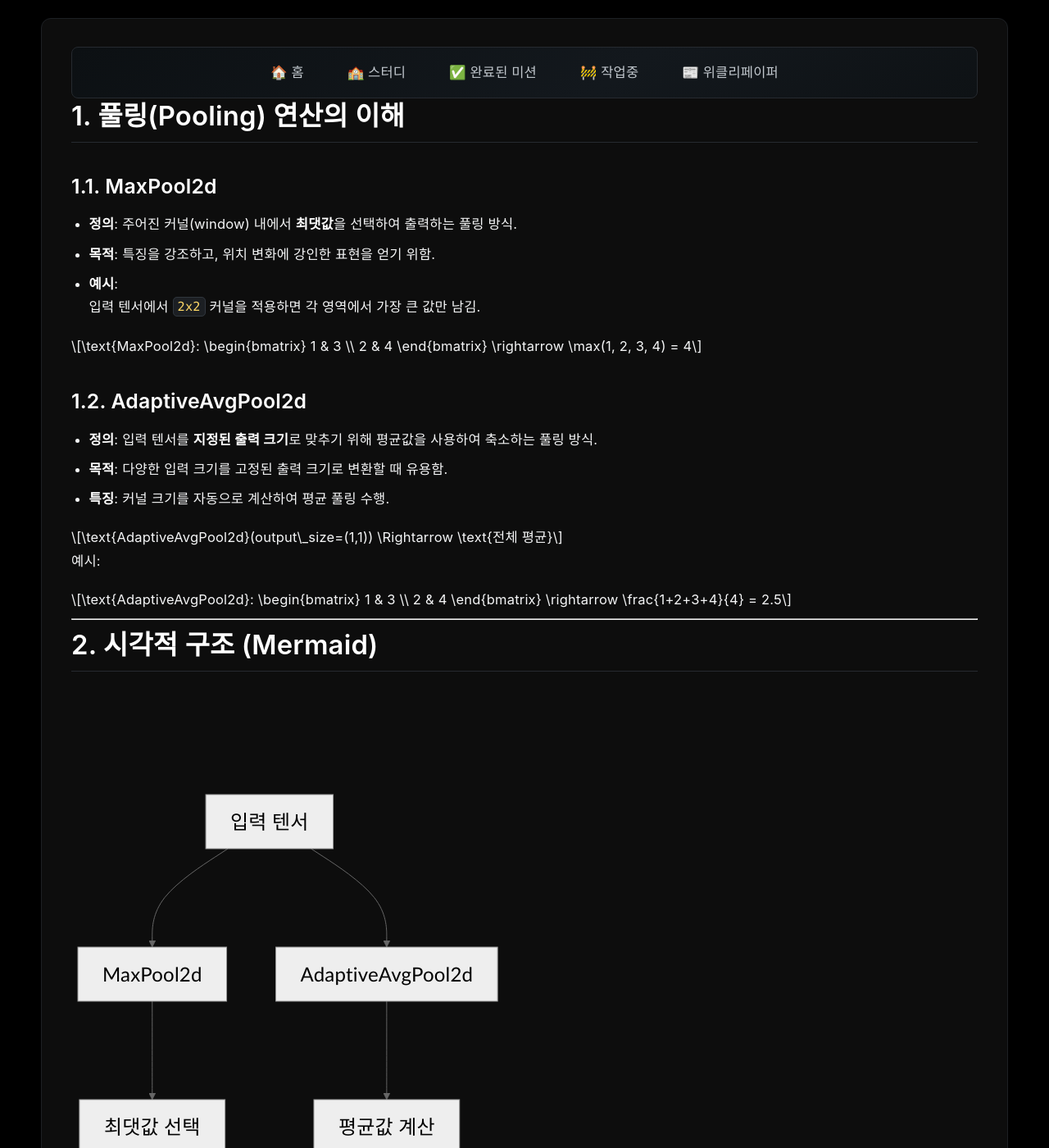
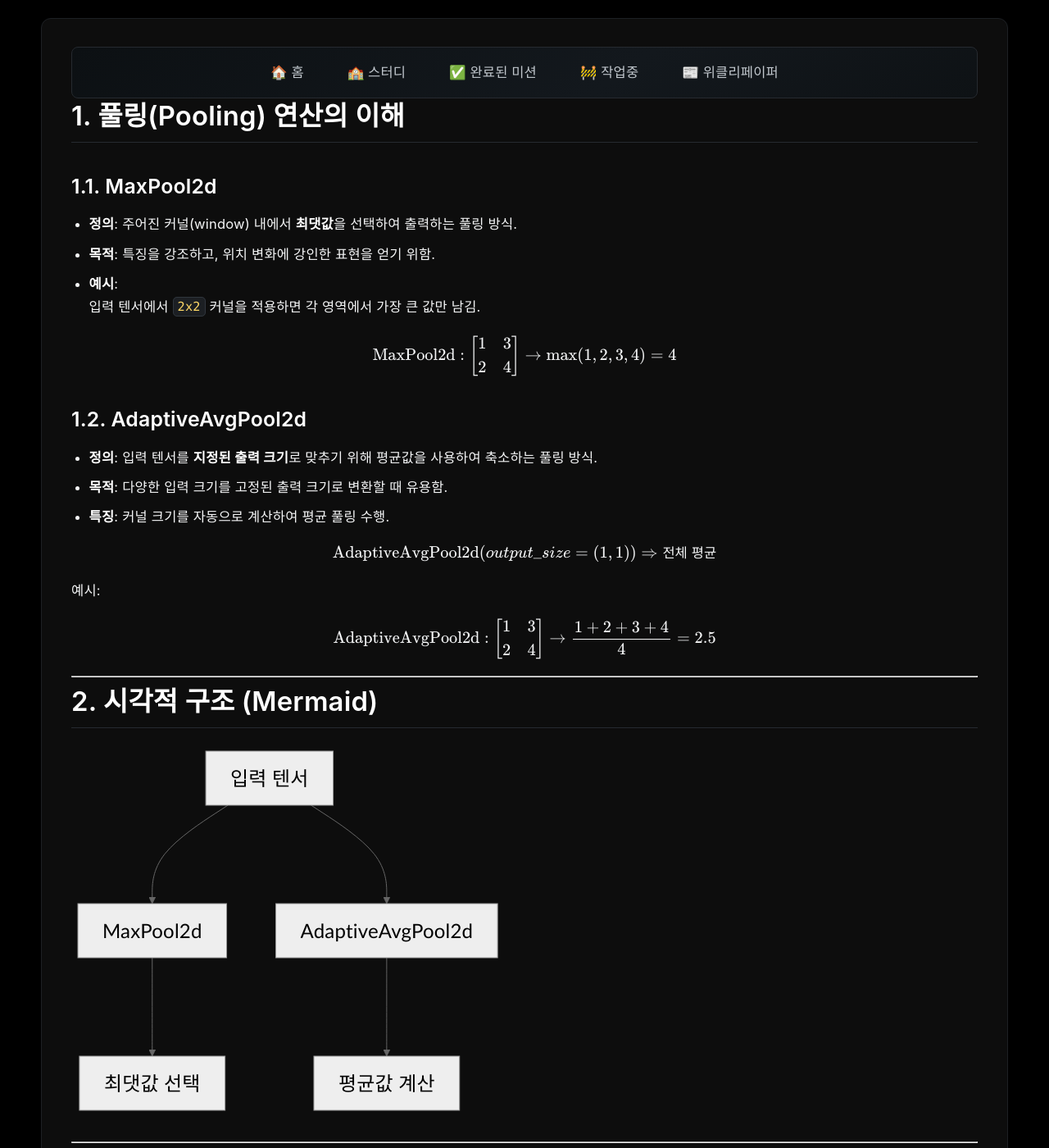
Before and after one commit to c0z0c/sprint_mission, a Jekyll site: the page built from 스터디/MaxPool2d_AdaptiveAvgPool2d.md, in a window 1280 px wide and 1400 px high. Shown: the whole window at 82% size. Built offline with Jekyll 4.4.1, drawn with Linux system fonts in a browser that asks for light colours.

Commit message:
수식 랜더링 javascript추가

```diff
--- a/_layouts/default.html
+++ b/_layouts/default.html
@@ -871,23 +871,25 @@
     </style>
 
     <style>
-        /* mermaid 컨테이너/글자/높이/간격 조정 */
+        /* mermaid 컨테이너/글자/높이/간격 조정 (수정) */
         .mermaid {
             width: 100%;
             max-width: 1400px;
             margin: 0 auto 30px;
             font-size: 24px;
+            /* 높이를 고정하지 않고 내용에 따라 자동으로 조정 */
+            display: block;
         }
 
         .mermaid svg {
             width: 100% !important;
-            height: 700px !important;
-            /* 필요시 조정 */
+            height: auto !important; /* 고정 높이 제거하여 GitHub 렌더링과 유사하게 동작 */
             display: block;
         }
 
         .mermaid.diagram-large svg {
-            height: 1000px !important;
+            /* 필요시 큰 다이어그램에만 최대 높이 제한 적용 */
+            max-height: 1000px !important;
         }
     </style>
 
@@ -920,7 +923,7 @@
                             nodeSpacing: 60,
                             rankSpacing: 120
                         },
-                        theme: 'neutral',
+                        theme: 'neutral', /* GitHub 스타일에 가까운 테마 */
                         themeVariables: { fontSize: '24px' }
                     });
                     mermaid.init(undefined, document.querySelectorAll('.mermaid'));
```
Also changed, not shown: other parts of _layouts/default.html (+14 -0 lines).
